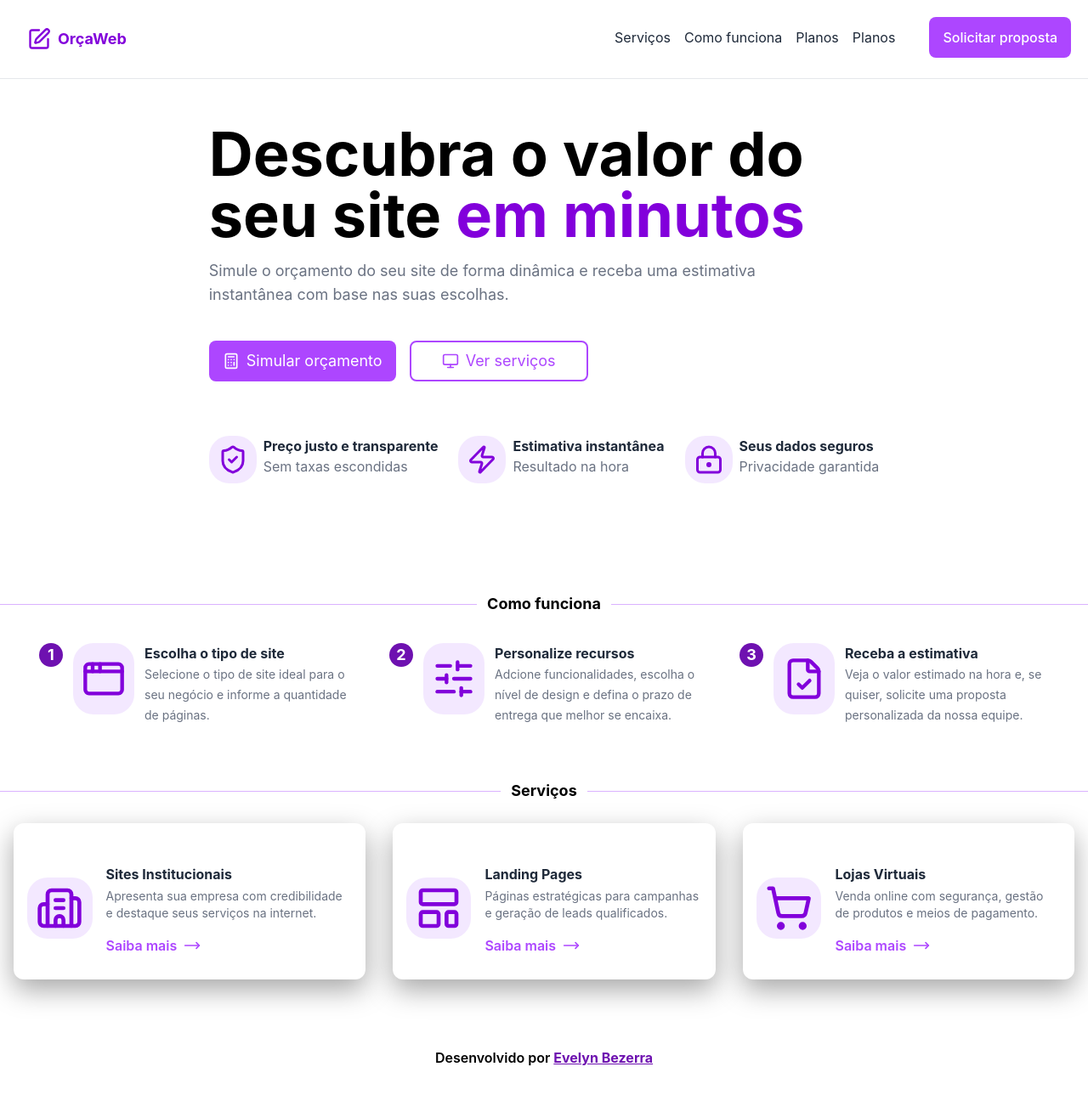
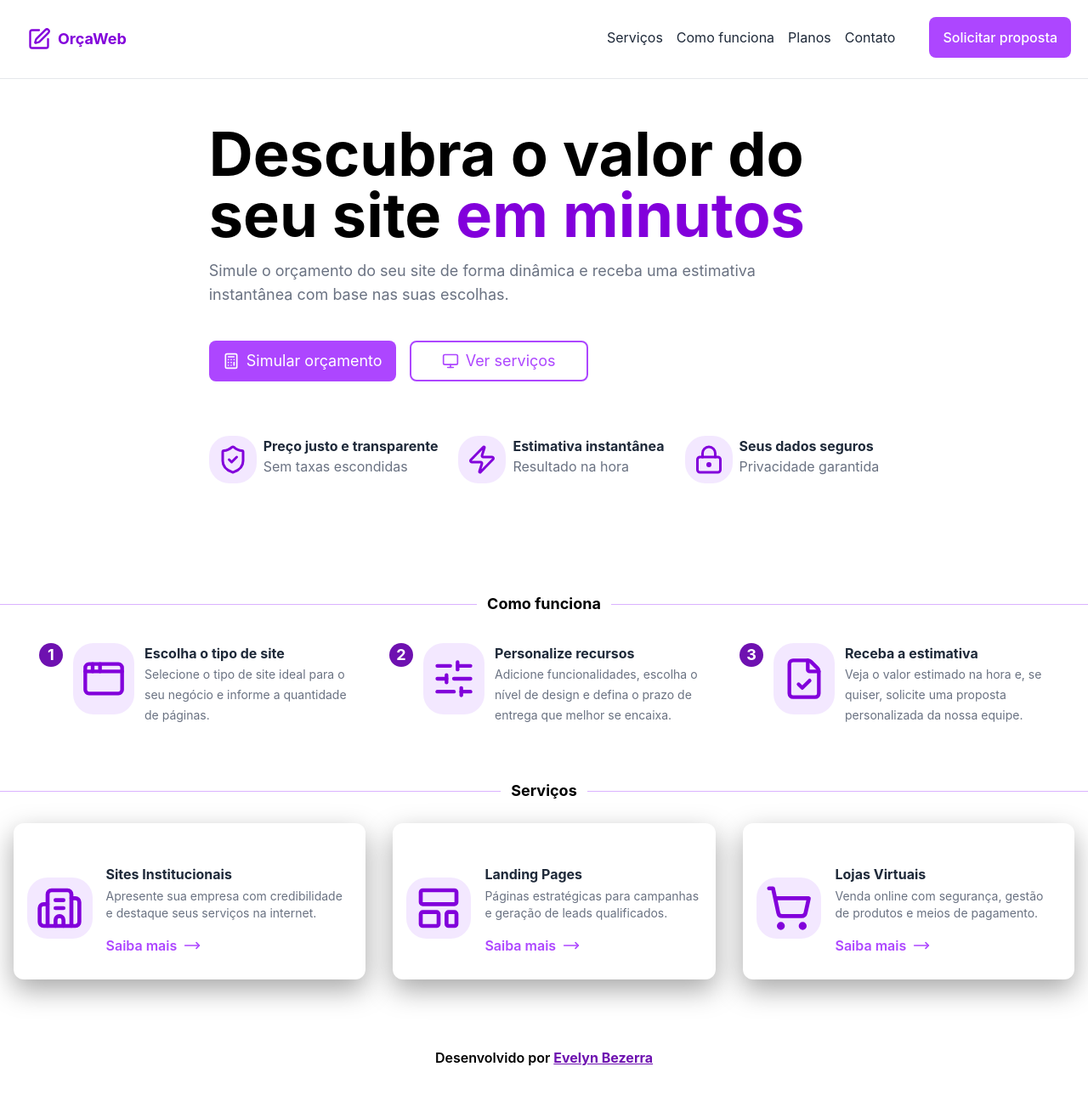
Before and after one commit to EvelynnBR/OrcaWeb, a React (Vite) app: page / in a window 1280 px wide. Shown: the whole page at 85% size. Built offline with nearby package versions, Linux system fonts and the light colour scheme.

Commit message:
fix: corrigindo erros de digitação nos componentes Feature, Menu e Service

```diff
--- a/src/components/Feature.tsx
+++ b/src/components/Feature.tsx
@@ -46,7 +46,7 @@ export default function Feature() {
           <div className="w-55 md:w-60">
             <p className="text-gray-800 font-bold">Personalize recursos</p>
             <span className="text-gray-500 text-sm">
-              Adcione funcionalidades, escolha o nível de design e defina o
+              Adicione funcionalidades, escolha o nível de design e defina o
               prazo de entrega que melhor se encaixa.
             </span>
           </div>
--- a/src/components/Menu.tsx
+++ b/src/components/Menu.tsx
@@ -77,7 +77,7 @@ export default function Menu() {
               variant="tertiary"
               className="text-white lg:text-gray-800 p-0 justify-start h-8 font-normal"
             >
-              Planos
+              Contato
             </Link>
             <span className="lg:h-0.5 lg:bg-purple-500 lg:left-0 lg:right-0 lg:absolute lg:top-6 lg:scale-0 lg:transition-transform lg:duration-300 lg:group-hover:scale-115"></span>
           </li>
--- a/src/components/Service.tsx
+++ b/src/components/Service.tsx
@@ -33,7 +33,7 @@ export default function Service() {
             <div className="grid gap-1">
               <h3 className="font-bold text-gray-800">Sites Institucionais</h3>
               <span className="text-gray-500 text-sm">
-                Apresenta sua empresa com credibilidade e destaque seus serviços
+                Apresente sua empresa com credibilidade e destaque seus serviços
                 na internet.
               </span>
               <Link
```
